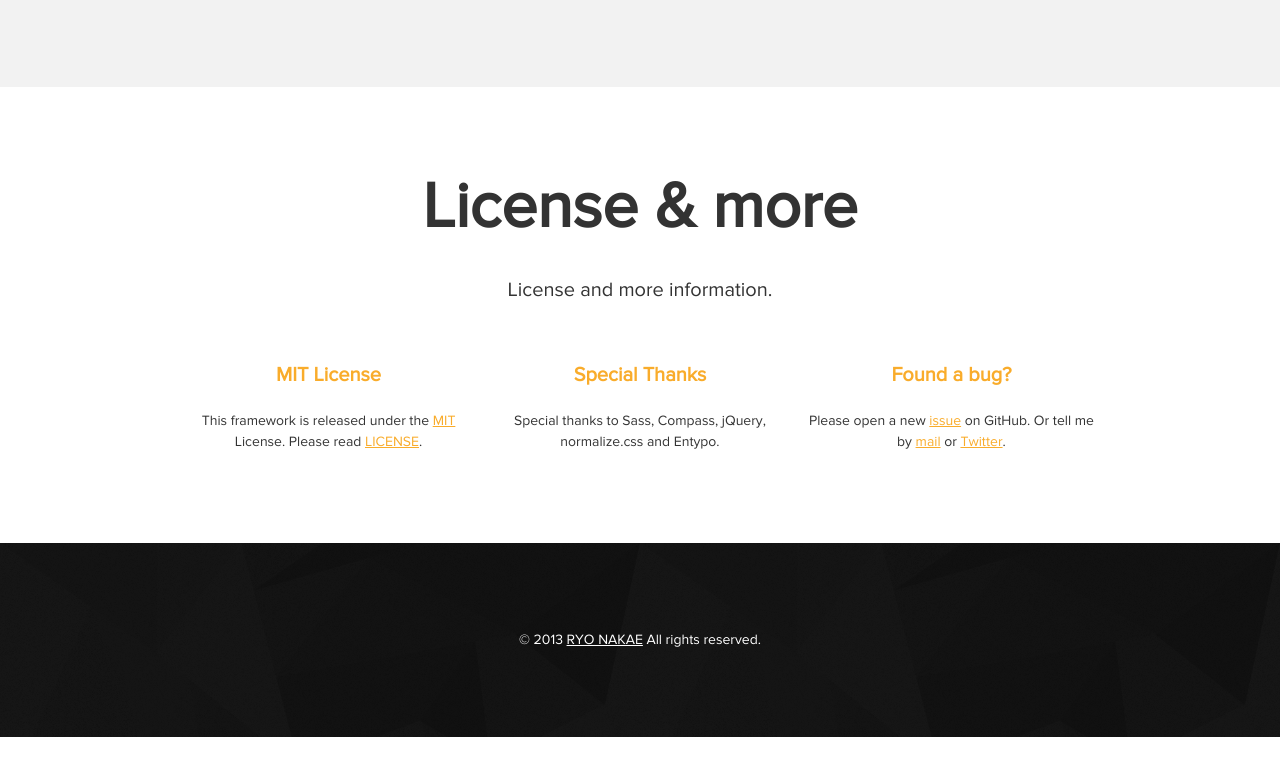
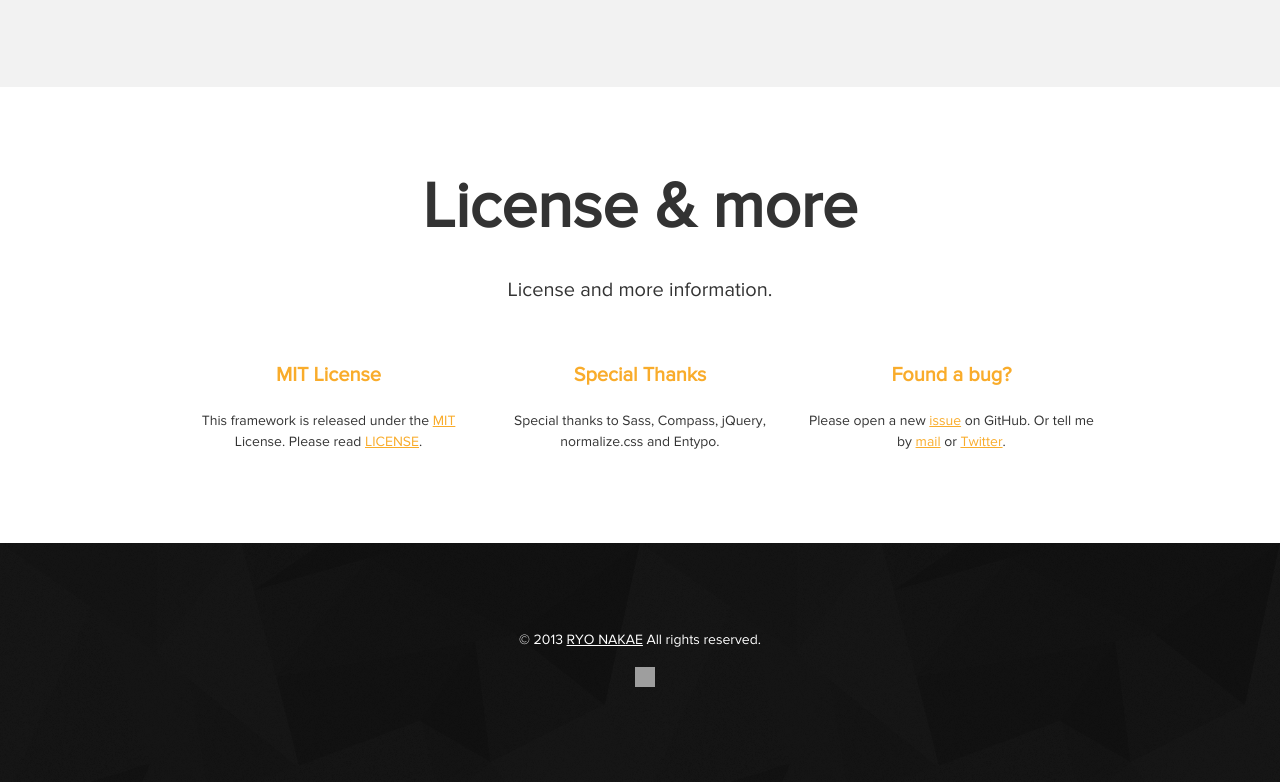
Before and after one commit to ryonakae/dash, a plain HTML site: page index.html in a window 1280 px wide. Shown: the part 2115-2897 px from the top of the page. Before the commit the page ends 2852 px from the top, so only its background shows below. Drawn offline with nearby package versions, Linux system fonts and the light colour scheme; grey boxes are pictures that could not be loaded.

Commit message:
ソーシャルボタンの追加とOGPの修正

```diff
--- a/index.html
+++ b/index.html
@@ -14,7 +14,6 @@
 
 <!-- OGP -->
 <meta property="fb:admins" content="100001275466582">
-<meta property="fb:app_id" content="479218008832020">
 <meta property="og:url" content="http://ryonakae.github.io/dash/">
 <meta property="og:type" content="website">
 <meta property="og:title" content="DASH">
@@ -184,7 +183,22 @@
 
 <footer>
   <div class="container align-center">
-   <p>© 2013 <a href="http://brdr.jp" target="_blank">RYO NAKAE</a> All rights reserved.</p>
+    <p>© 2013 <a href="http://brdr.jp" target="_blank">RYO NAKAE</a> All rights reserved.</p>
+
+    <ul class="share mt-20">
+      <li class="share_fb">
+        <iframe title="share_fb" src="http://www.facebook.com/plugins/like.php?href=http://ryonakae.github.io/dash/&amp;layout=button_count&amp;show_faces=false&amp;width=120&amp;action=like&amp;colorscheme=light" style="border:none; overflow:hidden; width:100px; height:20px;"></iframe>
+      </li>
+
+      <li class="share_hatebu">
+        <a href="http://b.hatena.ne.jp/entry/http://ryonakae.github.io/dash/" class="hatena-bookmark-button" data-hatena-bookmark-layout="standard" title="はてなブックマークに追加"><img src="http://b.st-hatena.com/images/entry-button/button-only.gif" alt="はてなブックマークに追加" width="20" height="20" style="border: none;" /></a>
+        <script type="text/javascript" src="http://b.st-hatena.com/js/bookmark_button.js" charset="utf-8" async="async"></script>
+      </li>
+
+      <li class="share_tw">
+        <iframe title="share_tw" src="http://platform.twitter.com/widgets/tweet_button.html?text=DASH | A simple and clean Sass/Compass-based framework&amp;url=http://ryonakae.github.io/dash/&amp;via=ryo_dg" style="border:none; overflow:hidden; width:90px; height:20px;"></iframe>
+      </li>
+    </ul>
   </div>
 </footer>
 
--- a/style.css
+++ b/style.css
@@ -790,6 +790,11 @@ footer div p a {
 footer div p a:hover {
   color: white;
 }
+footer div .share li {
+  display: inline-block;
+  margin-left: 5px;
+  margin-right: 5px;
+}
 
 @media only screen and (min-width: 481px) and (max-width: 768px) {
   #features ul li {
```
